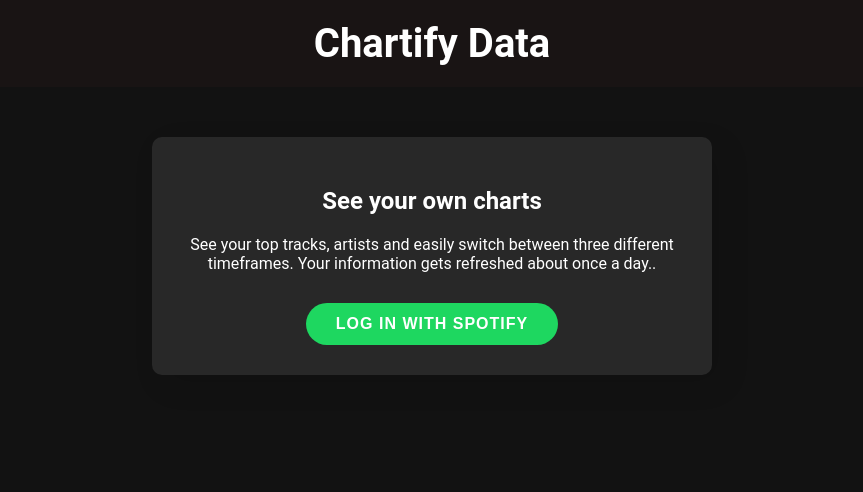
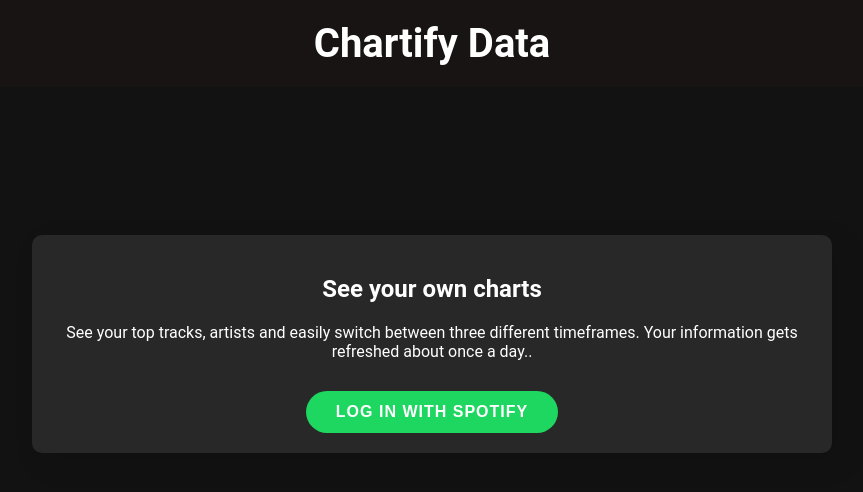
Before and after one commit to ChristianVeneko/SpotiDataFront, a Vue app: page / in a window 1280 px wide. Shown: the top 492 px of the page, without its empty margins (208-1071 px from the left). Built offline with nearby package versions, Linux system fonts and the light colour scheme.

Commit message:
Loading component

```diff
--- a/src/App.vue
+++ b/src/App.vue
@@ -10,6 +10,7 @@
 import Header from './components/Header.vue';
 import MusicForm from './components/MusicForm.vue';
 import ResultsComponent from './components/ResultsComponent.vue'
+import Loading from './components/Loading.vue';
 
 const router = useRouter();
 const API_URL = import.meta.env.VITE_API_URL
@@ -59,7 +60,7 @@
       <AuthCallback @updateIsLoggedIn="updateIsLoggedIn" v-if="$route.path === '/auth-callback'" />
       <Header></Header>
       <div id="container">
-        <div v-if="isLoading">Cargando...</div>
+        <div v-if="isLoading"><Loading/></div>
         <div v-else-if="isLoggedIn">
         <MusicForm @chartData="getChart"></MusicForm>
         <ResultsComponent :data="chartData" :type="dataType" />
--- /dev/null
+++ b/src/components/Loading.vue
@@ -0,0 +1,37 @@
+<template>
+    <div class="loader-container">
+        <svg xmlns="http://www.w3.org/2000/svg" class="icon icon-tabler icon-tabler-loader-2 animated" width="44"
+            height="44" viewBox="0 0 24 24" stroke-width="1.5" stroke="#2c3e50" fill="none" stroke-linecap="round"
+            stroke-linejoin="round">
+            <path stroke="none" d="M0 0h24v24H0z" fill="none" />
+            <path d="M12 3a9 9 0 1 0 9 9" :style="{
+                animation: `spin 2s linear infinite`
+            }" />
+        </svg>
+    </div>
+</template>
+
+<script setup>
+</script>
+
+<style scoped>
+.loader-container {
+    display: flex;
+    justify-content: center;
+    align-items: center;
+}
+
+.animated {
+    animation: spin 2s linear infinite;
+}
+
+@keyframes spin {
+    0% {
+        transform: rotate(0deg);
+    }
+
+    100% {
+        transform: rotate(360deg);
+    }
+}
+</style>
--- a/src/styles.css
+++ b/src/styles.css
@@ -19,10 +19,19 @@
   margin: 0;
 }
 
+#container #loginform{
+  max-width: 800px;
+  margin: 0 auto;
+  margin-top: 8rem;
+  padding: 20px;
+  padding-top: 20px;
+}
+
 #container {
   max-width: 800px;
   margin: 0 auto;
   padding: 20px;
+  padding-top: 20px;
 }
 
 #formulario {
@@ -92,7 +101,7 @@
   border-radius: 25px;
   cursor: pointer;
   transition: background-color 0.3s ease, border 0.3s ease;
-  border: 1px solid #333;
+  border: 1px solid #bebebe;
 }
 
 input[type="radio"]:checked + label {
@@ -166,6 +175,7 @@
   padding: 10px;
   margin-right: 6px;
   margin-left: 6px ;
+  margin-bottom: 20px;
 }
 
 .spotify-link {
```
